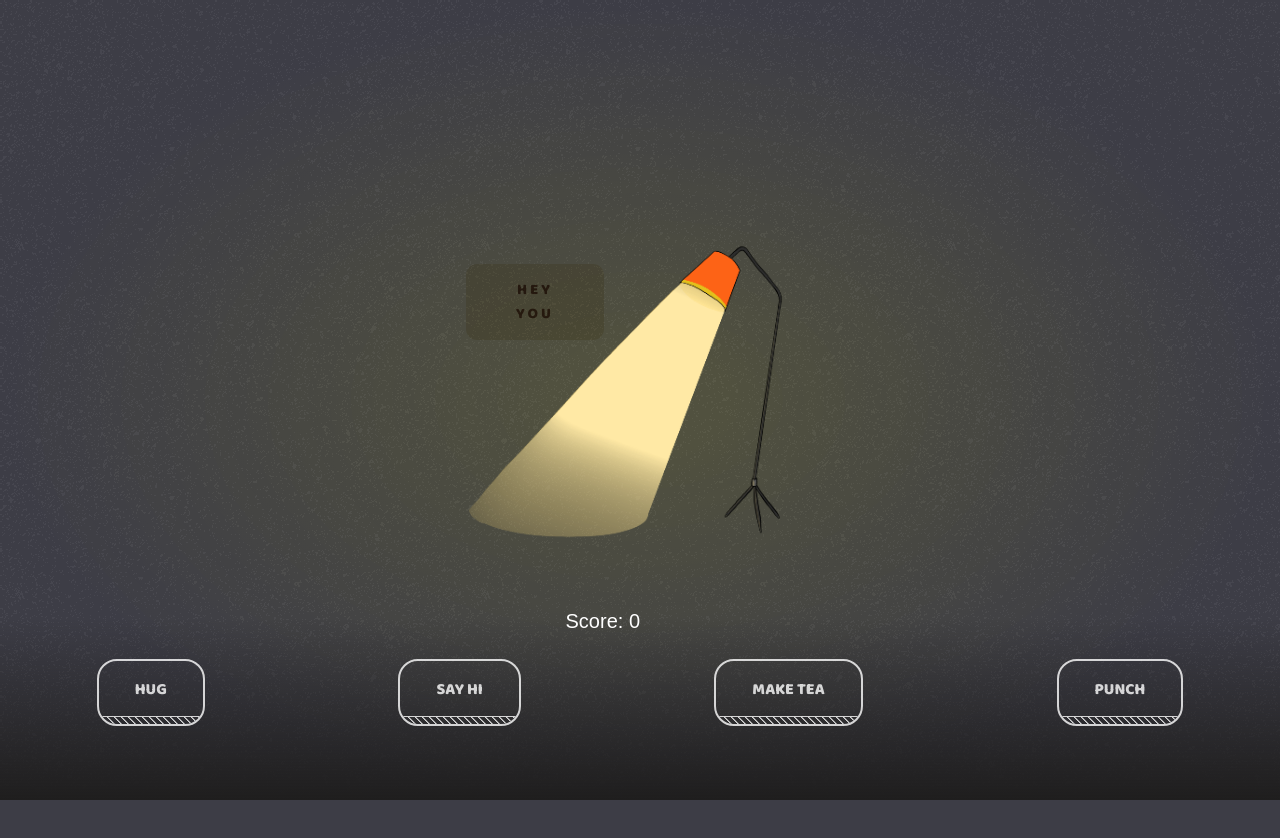
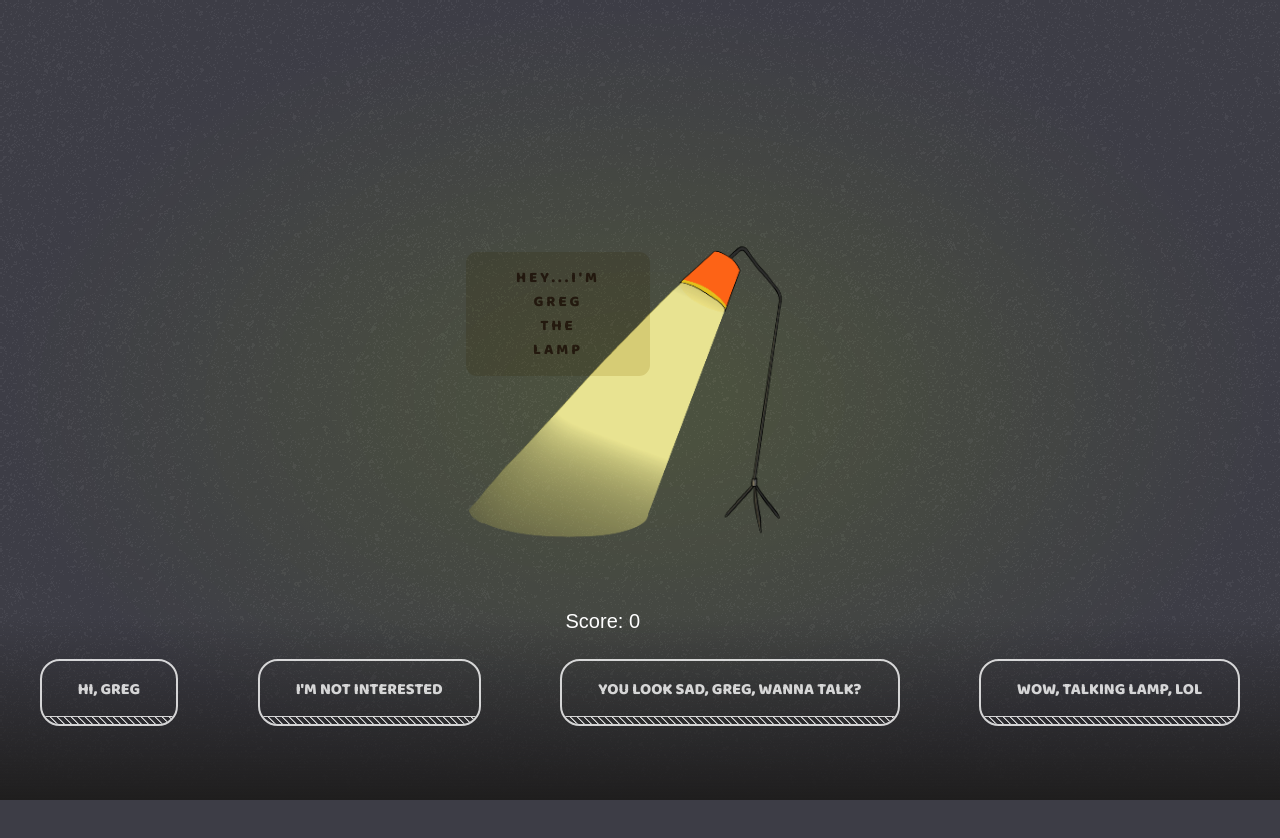
Before and after one commit to cakeinpanic/ld49, a React app: page / in a window 1280 px wide. Shown: the top 838 px of the page. Built offline with nearby package versions, Linux system fonts and the light colour scheme.

Commit message:
add json

```diff
--- a/config/env.js
+++ b/config/env.js
@@ -17,7 +17,7 @@ if (!NODE_ENV) {
 // https://github.com/bkeepers/dotenv#what-other-env-files-can-i-use
 const dotenvFiles = [
   `${paths.dotenv}.${NODE_ENV}.local`,
-  // Don't include `.env.local` for `test` environment
+  // Don't include `.env.local` for `text` environment
   // since normally you expect tests to produce the same
   // results for everyone
   NODE_ENV !== 'test' && `${paths.dotenv}.local`,
--- a/config/webpack.config.js
+++ b/config/webpack.config.js
@@ -380,7 +380,7 @@ module.exports = function (webpackEnv) {
             },
             // "url" loader works like "file" loader except that it embeds assets
             // smaller than specified limit in bytes as data URLs to avoid requests.
-            // A missing `test` is equivalent to a match.
+            // A missing `text` is equivalent to a match.
             {
               test: [/\.bmp$/, /\.gif$/, /\.jpe?g$/, /\.png$/],
               loader: require.resolve('url-loader'),
@@ -542,7 +542,7 @@ module.exports = function (webpackEnv) {
             // "file" loader makes sure those assets get served by WebpackDevServer.
             // When you `import` an asset, you get its (virtual) filename.
             // In production, they would get copied to the `build` folder.
-            // This loader doesn't use a "test" so it will catch all modules
+            // This loader doesn't use a "text" so it will catch all modules
             // that fall through the other loaders.
             {
               loader: require.resolve('file-loader'),
@@ -709,7 +709,7 @@ module.exports = function (webpackEnv) {
             '../**/src/**/*.{ts,tsx}',
             '**/src/**/*.{ts,tsx}',
             '!**/src/**/__tests__/**',
-            '!**/src/**/?(*.)(spec|test).*',
+            '!**/src/**/?(*.)(spec|text).*',
             '!**/src/setupProxy.*',
             '!**/src/setupTests.*',
           ],
--- a/config/webpackDevServer.config.js
+++ b/config/webpackDevServer.config.js
@@ -78,7 +78,7 @@ module.exports = function (proxy, allowedHost) {
     // It is important to tell WebpackDevServer to use the same "publicPath" path as
     // we specified in the webpack config. When homepage is '.', default to serving
     // from the root.
-    // remove last slash so user can land on `/test` instead of `/test/`
+    // remove last slash so user can land on `/text` instead of `/text/`
     publicPath: paths.publicUrlOrPath.slice(0, -1),
     // WebpackDevServer is noisy by default so we emit custom message instead
     // by listening to the compiler events with `compiler.hooks[...].tap` calls above.
--- a/src/App.tsx
+++ b/src/App.tsx
@@ -2,10 +2,11 @@ import { useState } from 'react'
 import useSound from 'use-sound'
 import './App.css'
 import { Buttons } from './Buttons'
-import { Speech } from './Speech'
+import { ScoreContext } from './context/score.context'
+import { SpeechContextProvider } from './context/speech.context'
 import lamp from './lamp.png'
 import light from './light.png'
-import {ScoreContext} from './context/score.context'
+import { Speech } from './Speech'
 
 const music = require('./music.mp3').default
 const root = document.documentElement
@@ -34,15 +35,20 @@ function blink() {
 }
 
 function App() {
-  //changeColor(0)
-  //blink()
+  changeColor(0)
+  blink()
 
   const [play] = useSound(music, { loop: true, soundEnabled: true, volume: .4 })
   const [showBtn, setShowBtn] = useState(true)
   const [score, setScore] = useState(0)
 
+  const setGameOver = () => {
+
+  }
+
   return (
     <>
+    <SpeechContextProvider setGameOver={setGameOver}>
       <ScoreContext.Provider value={{ score, setScore }}>
           <div className="Game">
             <img className="img light" src={light}/>
@@ -55,6 +61,7 @@ function App() {
           </div>
         <Buttons/>
       </ScoreContext.Provider>
+    </SpeechContextProvider>
     </>
   )
 }
--- a/src/Buttons.tsx
+++ b/src/Buttons.tsx
@@ -1,27 +1,25 @@
 import { useContext } from 'react'
 import './Buttons.css'
 import { ScoreContext } from './context/score.context'
+import { SpeechContext } from './context/speech.context'
 
 export function Buttons() {
   const { score, setScore } = useContext(ScoreContext)
+  const { getAnswers, setNextPhrase } = useContext(SpeechContext)
 
-  const makeSadder = () => {
-    const newScore = score - 1
-    setScore(newScore)
+  const clicked = (answerScore:number) => {
+    setScore(score + answerScore)
+    setNextPhrase()
+
   }
-
-  const makeHappier = () => {
-    const newScore = score + 1
-    setScore(newScore)
-  }
-
   return (
     <div className="Buttons">
       <div className="score">Score: {score}</div>
-      <div className="btn btn--stripe btn--large">Hug</div>
-      <div className="btn btn--stripe btn--large">Say hi</div>
-      <div className="btn btn--stripe btn--large">Make tea</div>
-      <div className="btn btn--stripe btn--large">Punch</div>
+      {
+        getAnswers()
+          .map(
+            a => <div className="btn btn--stripe btn--large" onClick={() => clicked(a.score)}>{a.text}</div>)
+      }
     </div>
   )
 }
--- a/src/Speech.tsx
+++ b/src/Speech.tsx
@@ -1,17 +1,18 @@
 import { useContext } from 'react'
+import { ScoreContext } from './context/score.context'
 import './Speech.css'
-import { ScoreContext } from './context/score.context'
+import { SpeechContext } from './context/speech.context'
 
 export function Speech() {
   const { score, setScore } = useContext(ScoreContext)
-
+  const { getQuestion } = useContext(SpeechContext)
 
   return (
 
     <div className="speech-container">
       <div className="speech">
-    hey you
-    </div>
+        {getQuestion()}
+      </div>
     </div>
   )
 }
--- /dev/null
+++ b/src/context/speech.context.tsx
@@ -0,0 +1,55 @@
+import React, { useState } from 'react'
+import { FIRST_PHRASE, IAnswer, IState, REST_PHRASES } from '../phrases'
+
+export interface ISpeechContext {
+  currentPhraseIndex: number
+  setNextPhrase: Function
+  getQuestion: () => string
+  getAnswers: () => IAnswer[]
+}
+
+const initialState = {
+  currentPhraseIndex: 0,
+  setNextPhrase: () => {},
+  getQuestion: () => 'string',
+  getAnswers: () => []
+}
+
+const shuffle = (arr: any[]) => {
+  return arr
+    .map((value) => ({ value, sort: Math.random() }))
+    .sort((a, b) => a.sort - b.sort)
+    .map(({ value }) => value)
+}
+const PHRASES: IState[] = [FIRST_PHRASE, ...shuffle(REST_PHRASES)]
+
+export const SpeechContext = React.createContext<ISpeechContext>(initialState)
+
+export function SpeechContextProvider({ setGameOver, children }: { setGameOver: Function, children: any }) {
+  const setNextPhrase = () => {
+    PHRASES[currentPhraseIndex].used = true
+    if (currentPhraseIndex === PHRASES.length - 1) {
+      setCurrentPhraseIndex(-1)
+      setGameOver()
+    } else {
+      setCurrentPhraseIndex(currentPhraseIndex + 1)
+    }
+  }
+  const [currentPhraseIndex, setCurrentPhraseIndex] = useState(0)
+
+  return (
+    <SpeechContext.Provider value={
+      {
+        currentPhraseIndex, setNextPhrase,
+        getQuestion: () => {
+          return PHRASES[currentPhraseIndex]?.question || 'Game over'
+        },
+        getAnswers: () => {
+          return PHRASES[currentPhraseIndex]?.answers || []
+        }
+      }
+    }>
+      {children}
+    </SpeechContext.Provider>
+  )
+}
--- /dev/null
+++ b/src/phrases.ts
@@ -0,0 +1,54 @@
+export interface IState {
+  question: string,
+  used: boolean,
+  answers: IAnswer[]
+}
+export interface IAnswer { text: string, score: number }
+export const FIRST_PHRASE: IState = {
+  'question': 'Hey...I\'m Greg the Lamp',
+  used: false,
+  'answers': [
+    {
+      'text': 'Hi, Greg',
+      'score': 0
+    },
+    {
+      'text': 'I\'m not interested',
+      'score': -2
+    },
+    {
+      'text': 'You look sad, Greg, wanna talk?',
+      'score': 3
+    },
+    {
+      'text': 'Wow, talking lamp, lol',
+      'score': -1
+    }
+  ]
+}
+
+
+export const REST_PHRASES: IState[] = [
+  {
+    'question': 'I feel lonely',
+    used: false,
+    'answers': [
+      {
+        text: 'Hug',
+        'score': 2
+      },
+      {
+        'text': 'Ignore',
+        'score': -2
+      },
+      {
+        'text': 'Everyone\'s lonely...',
+        'score': -1
+      },
+      {
+        'text': 'I\'m lonely too',
+        'score': 1
+      }
+    ]
+  }
+]
```
Lines whose indentation alone changed are shown as unchanged.
